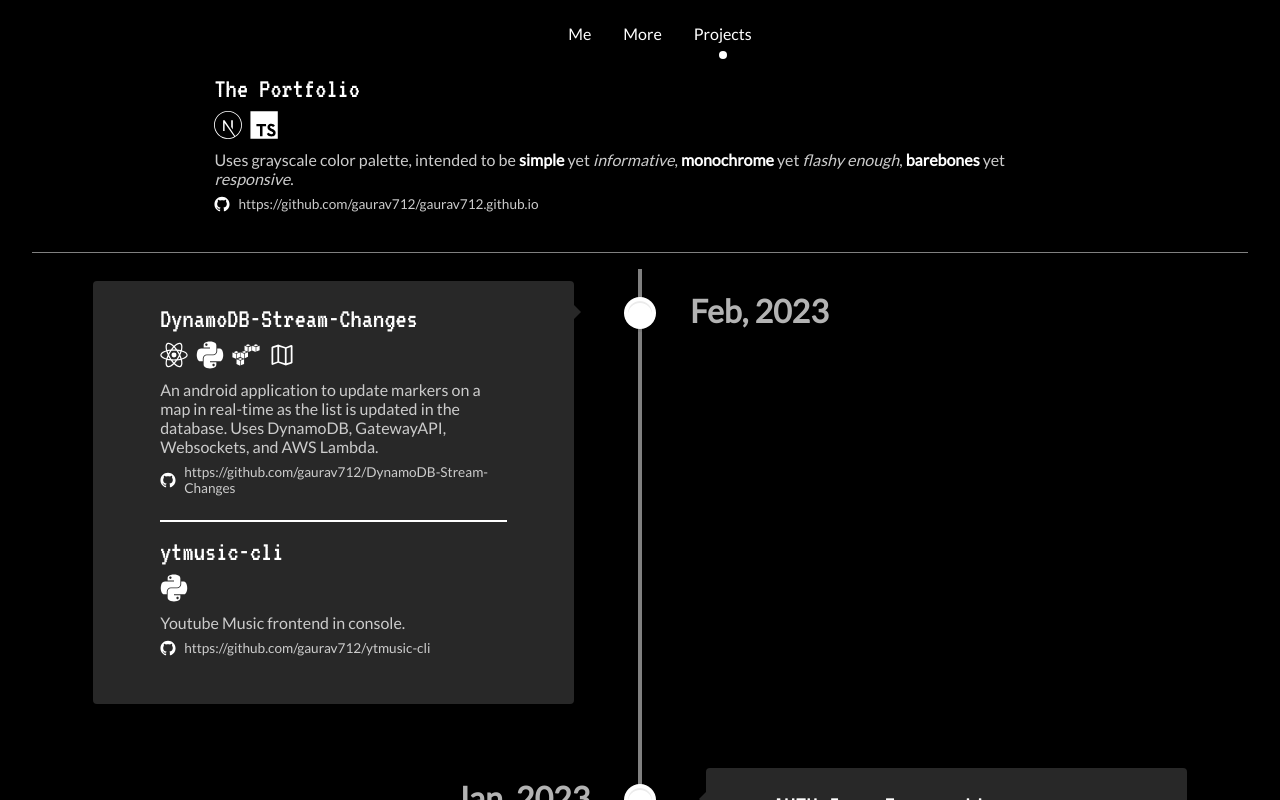
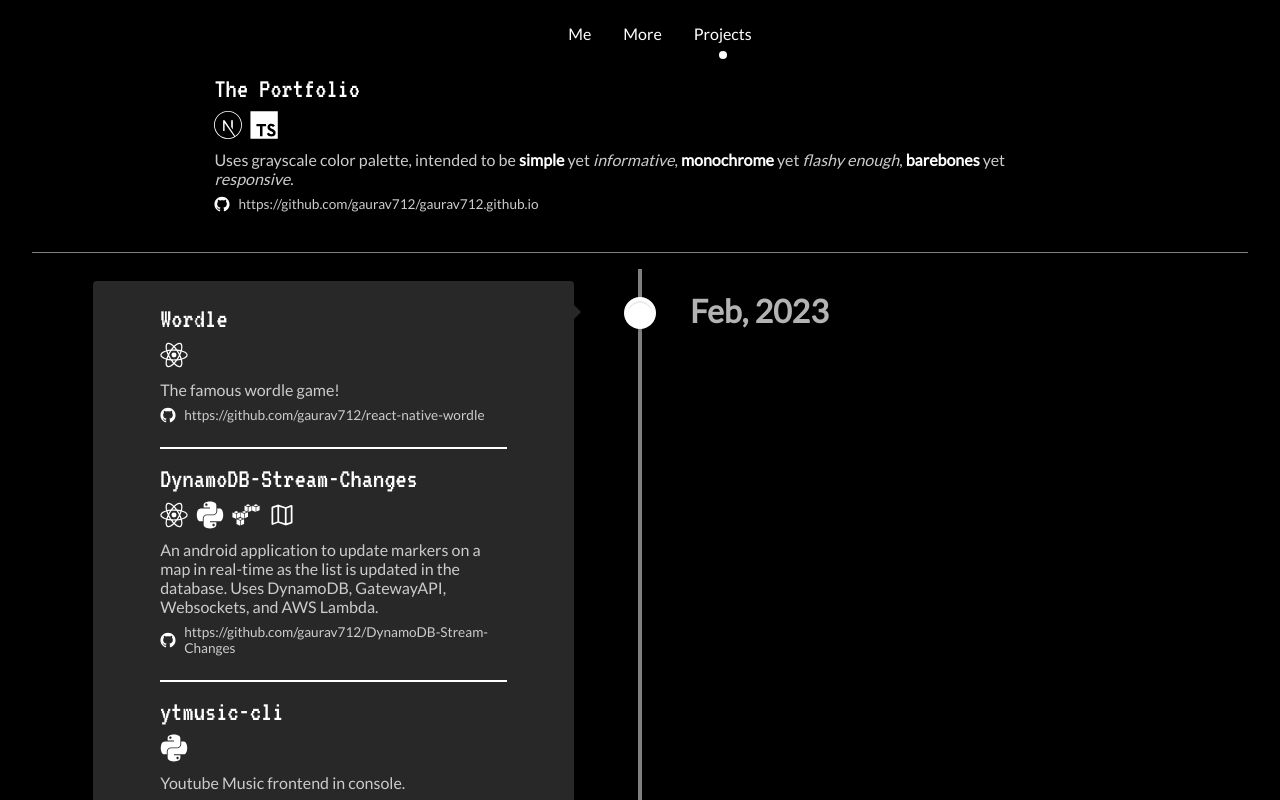
Before and after one commit to gaurav712/gaurav712.github.io, a Next.js app: page /projects in a window 1280 px wide. Shown: the top 800 px of the page. Built offline with nearby package versions, Linux system fonts and the light colour scheme.

Commit message:
add wordle to the projects' list

```diff
--- a/data/projects.ts
+++ b/data/projects.ts
@@ -2,6 +2,12 @@ import { IProjectsList } from "./types";
 
 const projects: IProjectsList = {
   "Feb, 2023": [
+    {
+      name: "Wordle",
+      techUsed: ["react_native"],
+      description: "The famous wordle game!",
+      sourceUrl: "https://github.com/gaurav712/react-native-wordle",
+    },
     {
       name: "DynamoDB-Stream-Changes",
       techUsed: ["react_native", "python", "aws", "google_maps"],
```
